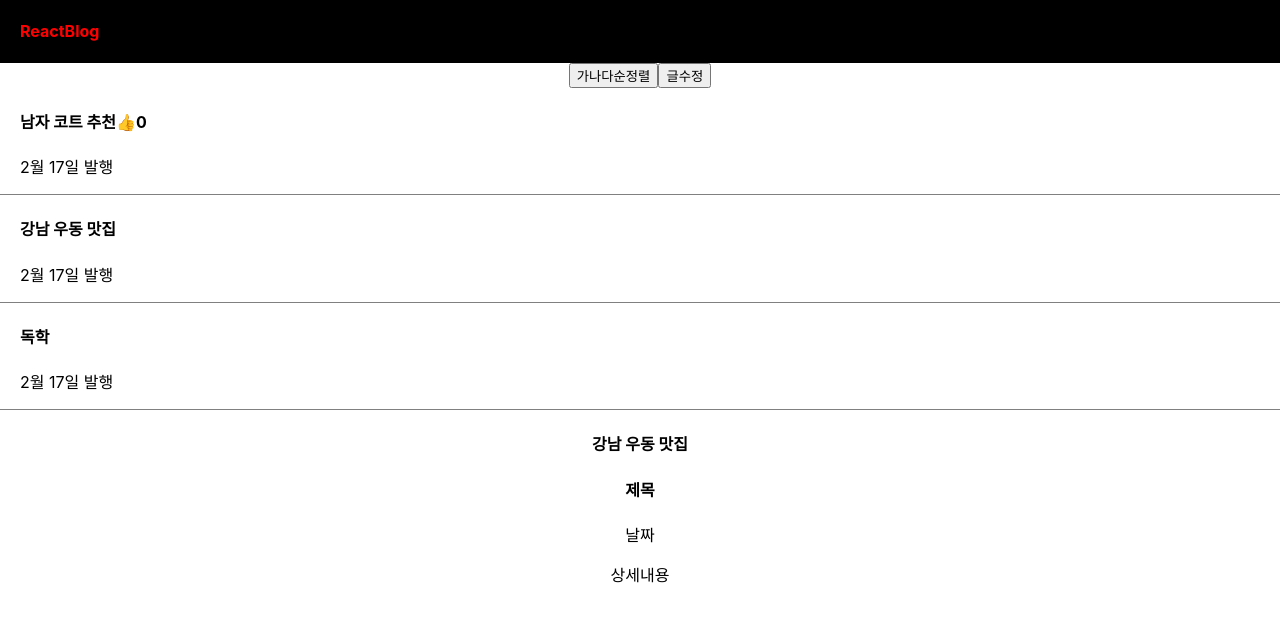
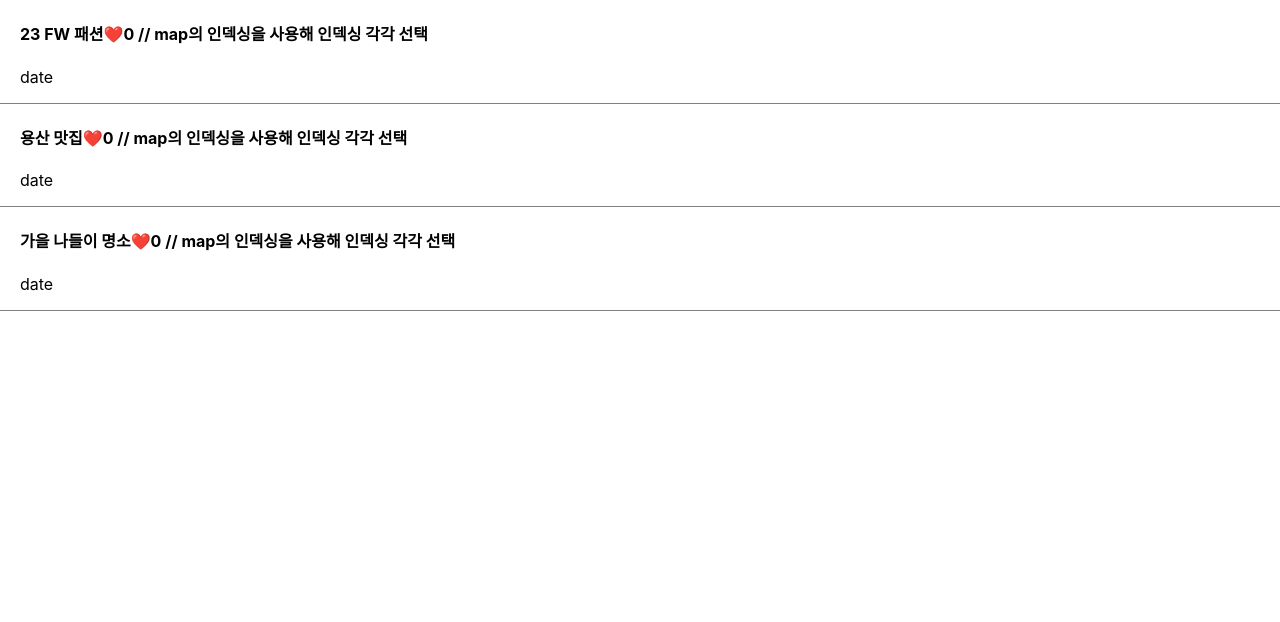
Before and after one commit to ByeongHoon00/react-practice, a React (Create React App) app in the folder blog_practice/: page / in a window 1280 px wide. Shown: the top 622 px of the page. Built offline with nearby package versions, Linux system fonts and the light colour scheme.

Commit message:
map에 대한 내용 추가

```diff
--- a/blog_practice/src/App.js
+++ b/blog_practice/src/App.js
@@ -2,79 +2,118 @@ import logo from './logo.svg';
 import './App.css';
 import { useState } from 'react';
 
+// function App() {
+//   let post = '강남 우동 맛집';
+//   // 일반 변수는 변경되면 html에 자동으로 반영되지 않기 때문에 state사용
+//   // state 만드는 법 : 1. import { useState } 2. useState(보관할 자료) 3. let[작명, 작명]
+//   // let [a1, b1] = useState('남자 코트 추천');
+//   // let [a2, b2] = useState('남자 코트 추천');
+//   // let [a3, b3] = useState('남자 코트 추천');
+//   let [글제목, 글제목변경] = useState([
+//     '남자 코트 추천',
+//     '강남 우동 맛집',
+//     '독학',
+//   ]);
+//   let [logo, setLogo] = useState('ReactBlog');
+//   let [좋아요, 좋아요변경] = useState([0, 0, 0]);
+//   let [modal, modal함수] = useState(false);
+//   // a는 state에 보관했던 자료가 나옴, b는 state 변경을 도와주는 함수
+
+//   // function 함수() {
+//   //   좋아요변경(좋아요 + 1);
+//   // }
+
+//   // return()안에는 병렬로 태그 2개 이상 기입금지
+//   return (
+//     <div className="App">
+//       <div className="black-nav">
+//         {' '}
+//         {/* jsx에서 class를 넣을 땐 className을 사용 */}
+//         {/* jsx에서 style을 넣을 땐 style={{이름 : '값'}}을 사용 */}
+//         <h4 style={{ color: 'red', fontSize: '16px' }}> {logo} </h4>
+//       </div>
+//       <button
+//         onClick={() => {
+//           let copy2 = [...글제목];
+//           copy2.sort();
+//           글제목변경(copy2);
+//         }}
+//       >
+//         가나다순정렬
+//       </button>
+//       <button
+//         onClick={() => {
+//           //array/object는 다룰 때 원본을 보존하는게 좋음
+//           //글제목변경(['여자 코트 추천', '강남 우동맛집', '독학']);
+//           let copy = [...글제목];
+//           copy[0] = '여자 코트 추천';
+//           글제목변경(copy);
+//         }}
+//       >
+//         글수정
+//       </button>
+//       <div className="list">
+//         <h4>
+//           {글제목[0]}
+//           {/* onClick={함수}를 이용해 버튼을 생성 가능*/}
+//           <span onClick={함수}>👍</span>
+//           {좋아요}
+//         </h4>
+//         <p>2월 17일 발행</p>
+//       </div>
+//       <div className="list">
+//         <h4>{글제목[1]}</h4>
+//         <p>2월 17일 발행</p>
+//       </div>
+//       <div className="list">
+//         <h4>{글제목[2]}</h4>
+//         <p>2월 17일 발행</p>
+//       </div>
+//       <h4>
+//         {post}
+//         {/* jsx에서 변수를 넣을 땐 중괄호를 사용*/}
+//       </h4>
+//       <button
+//         onClick={() => {
+//           modal함수(!modal);
+//         }}
+//       >
+//         열고닫는버튼
+//       </button>
+//       {modal === true ? <Modal /> : null}
+//     </div>
+//   );
+// }
+
 function App() {
-  let post = '강남 우동 맛집';
-  // 일반 변수는 변경되면 html에 자동으로 반영되지 않기 때문에 state사용
-  // state 만드는 법 : 1. import { useState } 2. useState(보관할 자료) 3. let[작명, 작명]
-  // let [a1, b1] = useState('남자 코트 추천');
-  // let [a2, b2] = useState('남자 코트 추천');
-  // let [a3, b3] = useState('남자 코트 추천');
-  let [글제목, 글제목변경] = useState([
-    '남자 코트 추천',
-    '강남 우동 맛집',
-    '독학',
+  let [title, setTitle] = useState([
+    '23 FW 패션',
+    '용산 맛집',
+    '가을 나들이 명소',
   ]);
-  let [logo, setLogo] = useState('ReactBlog');
-  let [좋아요, 좋아요변경] = useState(0);
-  // a는 state에 보관했던 자료가 나옴, b는 state 변경을 도와주는 함수
+  let [좋아요, 좋아요변경] = useState([0, 0, 0]);
 
-  function 함수() {
-    좋아요변경(좋아요 + 1);
-  }
-
-  // return()안에는 병렬로 태그 2개 이상 기입금지
-  return (
-    <div className="App">
-      <div className="black-nav">
-        {' '}
-        {/* jsx에서 class를 넣을 땐 className을 사용 */}
-        {/* jsx에서 style을 넣을 땐 style={{이름 : '값'}}을 사용 */}
-        <h4 style={{ color: 'red', fontSize: '16px' }}> {logo} </h4>
-      </div>
-      <button
-        onClick={() => {
-          let copy2 = [...글제목];
-          copy2.sort();
-          글제목변경(copy2);
-        }}
-      >
-        가나다순정렬
-      </button>
-      <button
-        onClick={() => {
-          //array/object는 다룰 때 원본을 보존하는게 좋음
-          //글제목변경(['여자 코트 추천', '강남 우동맛집', '독학']);
-          let copy = [...글제목];
-          copy[0] = '여자 코트 추천';
-          글제목변경(copy);
-        }}
-      >
-        글수정
-      </button>
+  return title.map(function (titleName, i) {
+    return (
       <div className="list">
         <h4>
-          {글제목[0]}
-          {/* onClick={함수}를 이용해 버튼을 생성 가능*/}
-          <span onClick={함수}>👍</span>
-          {좋아요}
+          {titleName}
+          <span
+            key={i}
+            onClick={() => {
+              let copyCount = [...좋아요]; // 원본 배열을 복사해서
+              copyCount[i]++; // 복사 배열의 값 수정
+              좋아요변경(copyCount); // (값을 수정한) 복사 배열로 변경
+            }}
+          >
+            ❤️
+          </span>
+          {좋아요[i]} // map의 인덱싱을 사용해 인덱싱 각각 선택
         </h4>
-        <p>2월 17일 발행</p>
+        <p>date</p>
       </div>
-      <div className="list">
-        <h4>{글제목[1]}</h4>
-        <p>2월 17일 발행</p>
-      </div>
-      <div className="list">
-        <h4>{글제목[2]}</h4>
-        <p>2월 17일 발행</p>
-      </div>
-      <h4>
-        {post}
-        {/* jsx에서 변수를 넣을 땐 중괄호를 사용*/}
-      </h4>
-      <Modal></Modal>
-    </div>
-  );
+    );
+  });
 }
 
 // component 만드는 법 : 1. function을 만듬 2. return()안에 html을 담는다 3. <함수명></함수명>쓰기
```
